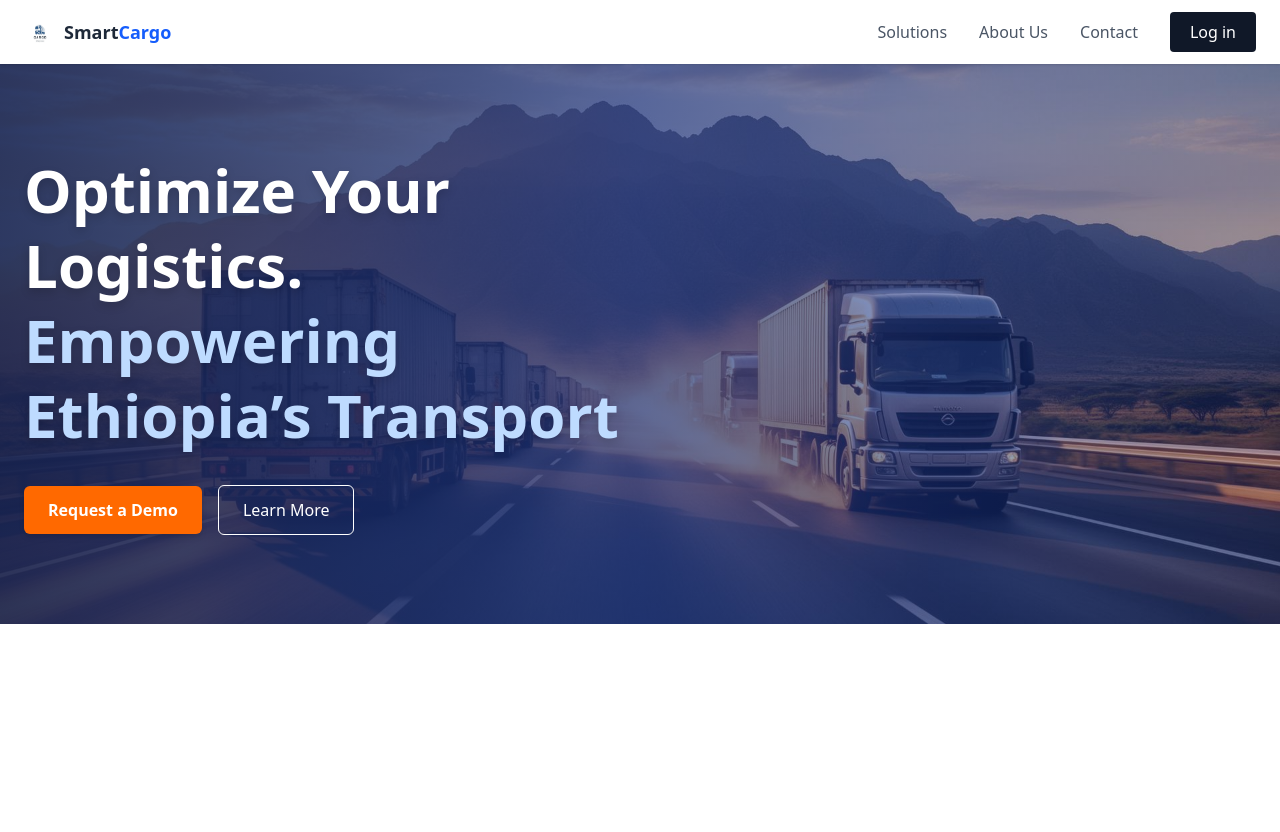
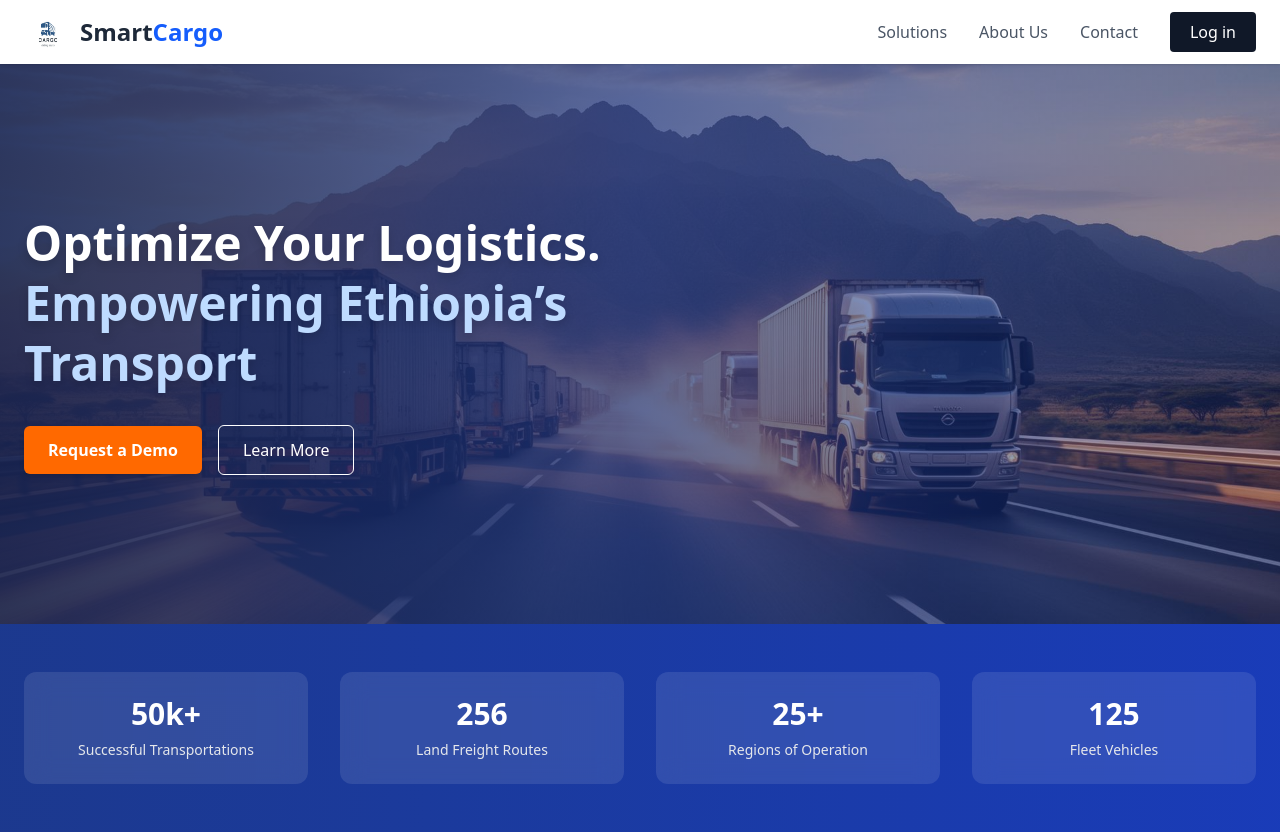
Before and after one commit to Tewfikah/cargo-app, a React (Vite) app in the folder client/: page / in a window 1280 px wide. Before the commit the page ends 800 px from the top, so only its background shows below. Built offline with nearby package versions, Linux system fonts and the light colour scheme.

Commit message:
creating a service component

```diff
--- /dev/null
+++ b/client/src/assets/data/servicesData.js
@@ -0,0 +1,26 @@
+import image from '../image1.png';
+import image3 from '../image3.png';
+import image4 from '../image4.png';
+
+
+
+export const services = [
+  {
+    title: "Land Freight Transportation",
+    description:
+      "Reliable and optimized road transport services across regions.",
+   image: image
+  },
+  {
+    title: "Smart Cargo Tracking",
+    description:
+      "Real-time monitoring of cargo with GPS-enabled tracking systems.",
+    image: image3
+  },
+  {
+    title: "Fleet & Container Management",
+    description:
+      "Centralized management of vehicles, drivers, and containers.",
+   image: image4
+  },
+];
--- a/client/src/components/Hero.jsx
+++ b/client/src/components/Hero.jsx
@@ -9,10 +9,10 @@ const Hero = () => {
  {/* Content */}
       <div className="relative z-10 max-w-7xl mx-auto px-6 h-full flex items-center">
         <div className="max-w-2xl text-white text-center md:text-left mx-auto md:mx-0">
-          <h1 className="text-3xl md:text-5xl lg:text-6xl font-bold leading-tight mb-6 drop-shadow-lg">
+          <h2 className="text-2xl md:text-5xl lg:text-5xl font-bold leading-tight mb-6 drop-shadow-lg">
             Optimize Your Logistics. <br />
             <span className="text-blue-200">Empowering Ethiopia’s Transport</span>
-          </h1>
+          </h2>
     {/* Button */}
      <div className='mt-8 flex flex-col items-center sm:flex-row gap-4'>
 <button className="bg-orange-500 hover:bg-orange-600 text-white px-5 py-2 text-sm md:px-6 md:py-3 md:text-base rounded-md font-semibold transition shadow-md w-fit">
--- a/client/src/components/Navbar.jsx
+++ b/client/src/components/Navbar.jsx
@@ -12,8 +12,8 @@ const Navbar = () => {
 
           {/* Logo */}
           <Link to="/" className="flex items-center space-x-2">
-            <img src={logo} alt="Logo" className="h-8 w-8" />
-            <span className="font-bold text-lg text-gray-800">
+            <img src={logo} alt="Logo" className="h-12 w-12" />
+            <span className="font-bold  text-2xl text-gray-800">
               Smart<span className="text-blue-600">Cargo</span>
             </span>
           </Link>
--- /dev/null
+++ b/client/src/components/Services.jsx
@@ -0,0 +1,11 @@
+import React from 'react'
+
+const Services = () => {
+  return (
+    <div>
+
+    </div>
+  )
+}
+
+export default Services
--- /dev/null
+++ b/client/src/components/Stats.jsx
@@ -0,0 +1,30 @@
+import React from 'react'
+
+const stats = [
+  { value: "50k+", label: "Successful Transportations" },
+  { value: "256", label: "Land Freight Routes" },
+  { value: "25+", label: "Regions of Operation" },
+  { value: "125", label: "Fleet Vehicles" },
+];
+
+const Stats = () => {
+  return (
+  <section className='bg-gradient-to-r from-blue-900 to-blue-800 py-12'>
+  <div className='max-w-7xl mx-auto px-6'>
+  <div className='grid grid-col-2 md:grid-cols-4 gap-8 text-center'>
+ {stats.map((stat, index) => (
+            <div
+              key={index}
+              className="bg-white/10 backdrop-blur-md rounded-xl py-6 text-white"
+            >
+              <h3 className="text-3xl font-bold">{stat.value}</h3>
+              <p className="mt-2 text-sm text-gray-200">{stat.label}</p>
+            </div>
+          ))}
+  </div>
+  </div>
+  </section>
+  )
+}
+
+export default Stats
--- a/client/src/pages/Home.jsx
+++ b/client/src/pages/Home.jsx
@@ -1,10 +1,13 @@
 import React from 'react'
 import Hero from '../components/Hero'
-
+import Stats from '../components/Stats'
+import Services from '../components/Services'
 const Home = () => {
   return (
     <div>
       <Hero />
+      <Stats />
+      <Services />
     </div>
   )
 }
--- a/client/src/pages/Login.jsx
+++ b/client/src/pages/Login.jsx
@@ -1,19 +1,42 @@
-import React from "react";
-import logo from '../assets/logo.png';
-import { Mail, Lock} from "lucide-react";
+import React, { useState } from "react";
+import logo from "../assets/logo.png";
+import { Mail, Lock, User } from "lucide-react";
 
 const Login = () => {
+  const [isSignup, setIsSignup] = useState(false);
+
   return (
     <div className="flex items-center justify-center min-h-screen bg-gray-100">
       <div className="bg-white p-8 rounded-xl shadow-md w-80">
-        {/* logo */}
-        <div className="text-2xl font-bond  mb-6">
-         <img src={logo} alt="" />
+
+        {/* Logo */}
+        <div className="mb-6 flex justify-center">
+          <img src={logo} alt="logo" className="h-20" />
         </div>
-        {/* Login Form */}
+
+        {/* Title */}
+        <h2 className="text-xl font-semibold text-center mb-6">
+          {isSignup ? "Sign Up" : "Login"}
+        </h2>
+
+        {/* Form */}
         <form className="space-y-4">
+
+          {/* Name Input (Only for Sign Up) */}
+          {isSignup && (
             <div className="relative">
+              <User className="w-5 h-5 text-gray-400 absolute left-3 top-1/2 -translate-y-1/2" />
+              <input
+                type="text"
+                placeholder="Full Name"
+                className="w-full pl-10 pr-4 py-2 border border-gray-300 rounded-md focus:outline-none focus:ring-2 focus:ring-blue-500"
+                required
+              />
+            </div>
+          )}
+
           {/* Email Input */}
+          <div className="relative">
             <Mail className="w-5 h-5 text-gray-400 absolute left-3 top-1/2 -translate-y-1/2" />
             <input
               type="email"
@@ -33,19 +56,44 @@ const Login = () => {
               required
             />
           </div>
-            {/* Login Button */}
+
+          {/* Button */}
           <button
             type="submit"
             className="w-full bg-blue-600 text-white py-2 rounded-md hover:bg-blue-700 transition-colors"
           >
-            Login
+            {isSignup ? "Sign Up" : "Login"}
           </button>
         </form>
-             {/* Forgot Password */}
+
+        {/* Footer Links */}
         <div className="text-center mt-4 text-sm">
+          {!isSignup ? (
+            <>
+              <p className="mb-2">
+                Don’t have an account?{" "}
+                <button
+                  onClick={() => setIsSignup(true)}
+                  className="text-blue-600 hover:underline"
+                >
+                  Sign Up
+                </button>
+              </p>
               <a href="#" className="text-blue-600 hover:underline">
                 Forgot Password?
               </a>
+            </>
+          ) : (
+            <p>
+              Already have an account?{" "}
+              <button
+                onClick={() => setIsSignup(false)}
+                className="text-blue-600 hover:underline"
+              >
+                Login
+              </button>
+            </p>
+          )}
         </div>
       </div>
     </div>
```
Also changed, not shown: client/src/assets/image3.jpg (added), client/src/assets/image4.jpg (added). Lines whose indentation alone changed are shown as unchanged.
